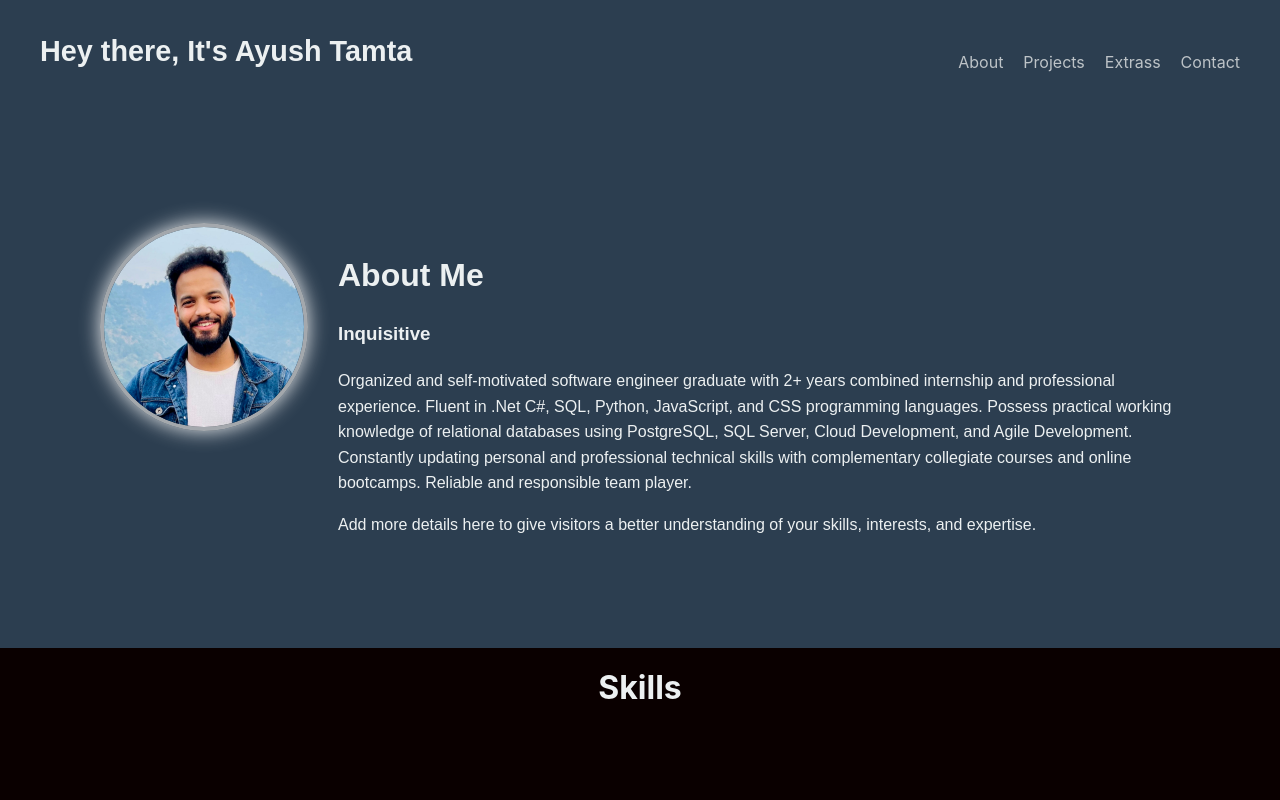
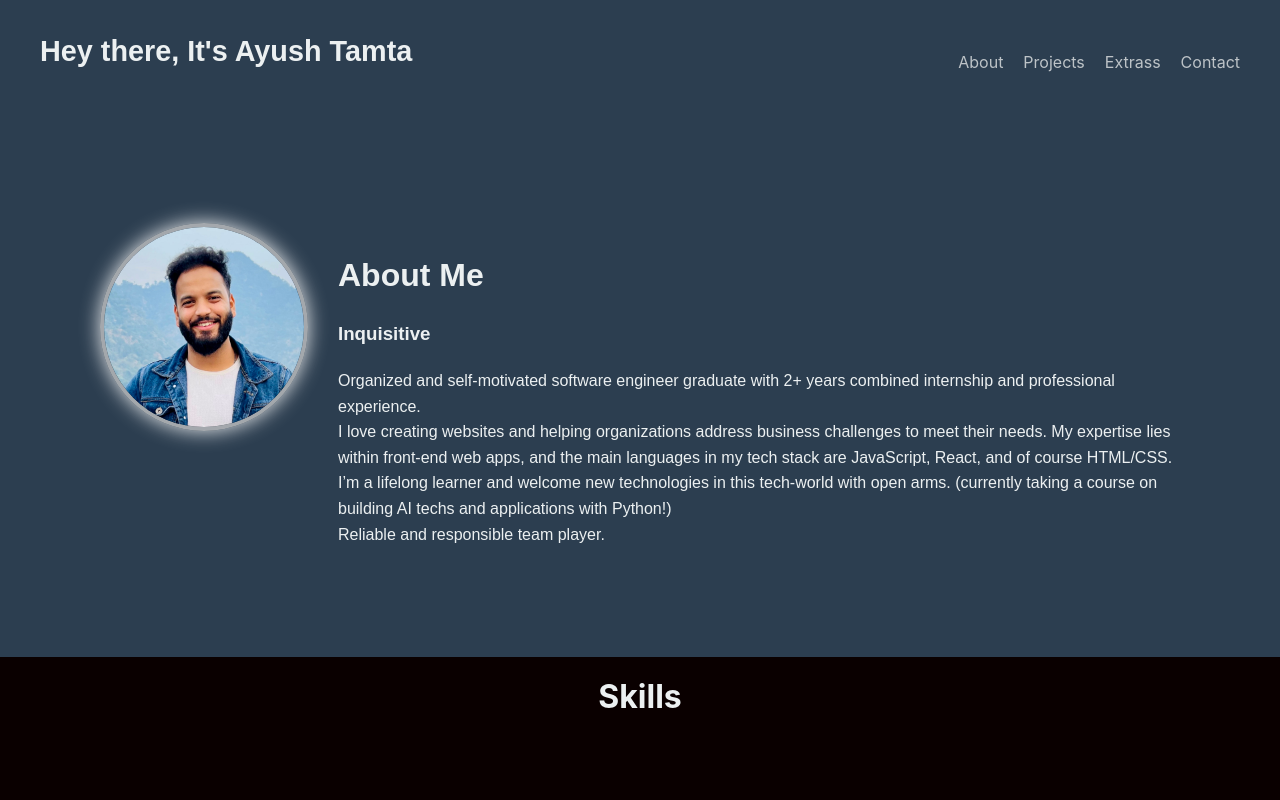
Before and after one commit to AyushTamta/new-port, a React (Create React App) app: page / in a window 1280 px wide. Shown: the top 800 px of the page. Built offline with nearby package versions, Linux system fonts and the light colour scheme.

Commit message:
Update About.js

```diff
--- a/src/components/About.js
+++ b/src/components/About.js
@@ -10,6 +10,7 @@ function About() {
 
     // Function to handle mouse movement over the About section
     const handleMouseMove = (e) => {
+        console.log('Mouse moved'); // Debug: Log when mouse moves
         const aboutElement = aboutRef.current;
 
         if (aboutElement) {
@@ -25,13 +26,19 @@ function About() {
             sparkle.style.left = `${x}px`;
             sparkle.style.top = `${y}px`;
 
+            // Debug: Log sparkle position and element
+            console.log('Sparkle position:', { x, y });
+            console.log('Sparkle element:', sparkle);
+
             // Add the sparkle to the About section
             aboutElement.appendChild(sparkle);
 
-            // Remove the sparkle after a short duration (you can adjust the time)
+            // Remove the sparkle after a short duration
             setTimeout(() => {
-                aboutElement.removeChild(sparkle);
-            }, 800);
+                if (aboutElement.contains(sparkle)) {
+                    aboutElement.removeChild(sparkle);
+                }
+            }, 600);
         }
     };
 
@@ -42,6 +49,8 @@ function About() {
             className="about"
             onMouseMove={handleMouseMove} // Attach mouse movement event handler
         >
+            <div className="moon"></div> {/* Moon element outside of profile-photo-container */}
+
             <div className="about-container">
                 {/* Profile photo */}
                 <div className="profile-photo-container">
@@ -51,14 +60,15 @@ function About() {
                 {/* About text */}
                 <div className="about-text">
                     <h2>About Me</h2>
-                    <h3>Inquisitive </h3>
-
-
-
+                    <h3>Inquisitive</h3>
                     <p>
-                    Organized and self-motivated software engineer graduate with 2+ years combined internship and professional experience. Fluent in .Net C#, SQL, Python, JavaScript, and CSS programming languages. Possess practical working knowledge of relational databases using PostgreSQL, SQL Server, Cloud Development, and Agile Development. Constantly updating personal and professional technical skills with complementary collegiate courses and online bootcamps. Reliable and responsible team player.
+                        Organized and self-motivated software engineer graduate with 2+ years combined internship and professional experience.
+                        <br />
+                        I love creating websites and helping organizations address business challenges to meet their needs. My expertise lies within front-end web apps, and the main languages in my tech stack are JavaScript, React, and of course HTML/CSS. I’m a lifelong learner and welcome new technologies in this tech-world with open arms.
+                        (currently taking a course on building AI techs and applications with Python!)
+                        <br />
+                        Reliable and responsible team player.
                     </p>
-                    <p>Add more details here to give visitors a better understanding of your skills, interests, and expertise.</p>
                 </div>
             </div>
         </section>
```
